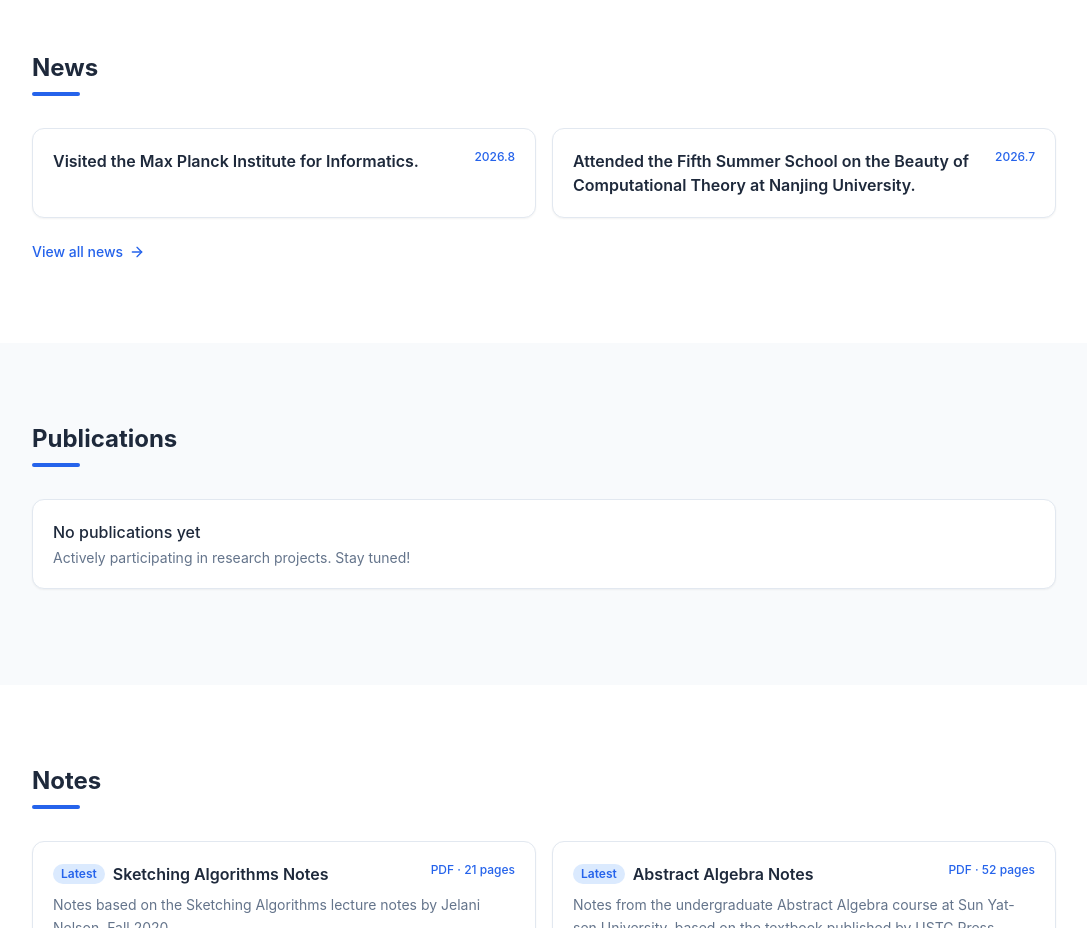
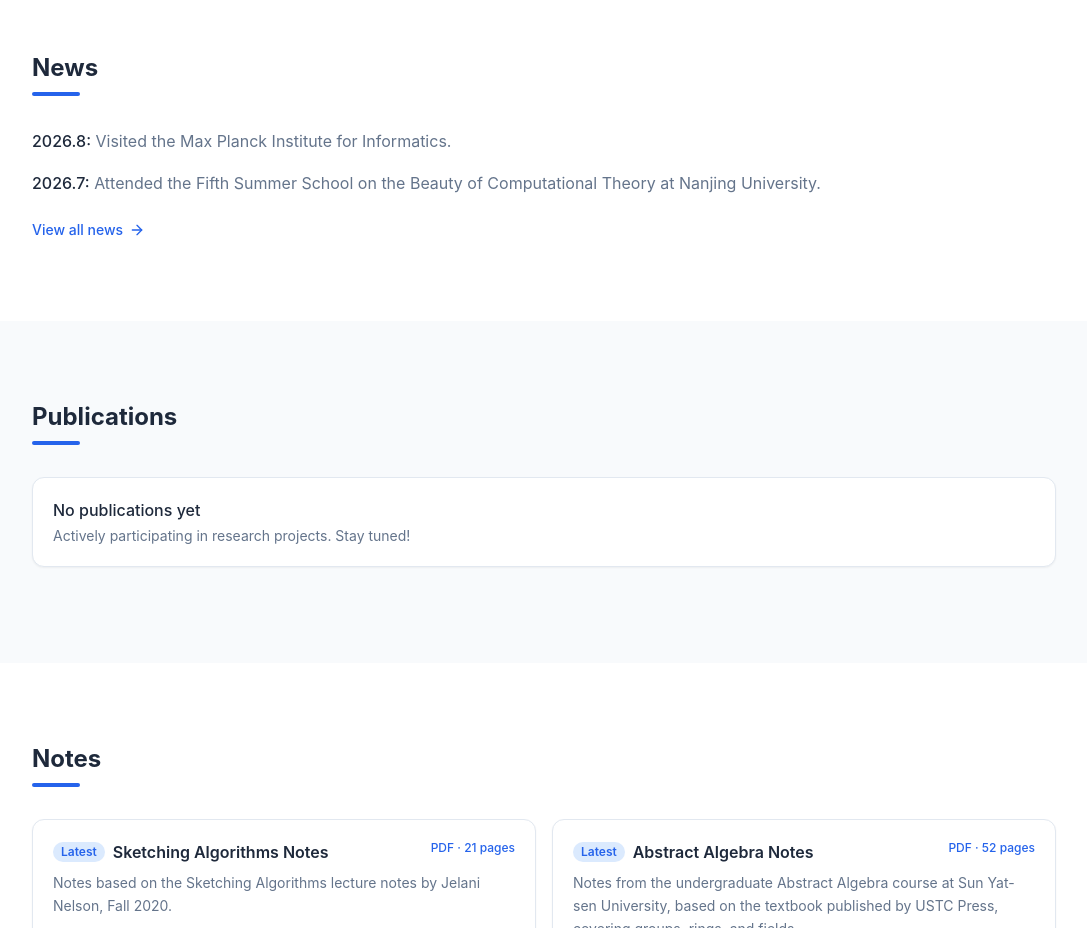
Before and after one commit to qishan-chen/qishan-chen.github.io, a Next.js app: page / in a window 1280 px wide. Shown: the part 1040-1968 px from the top of the page, without its empty margins (96-1183 px from the left). Built offline with nearby package versions, Linux system fonts and the light colour scheme.

Commit message:
Use plain text for homepage news

```diff
--- a/src/app/page.tsx
+++ b/src/app/page.tsx
@@ -108,18 +108,13 @@ export default function Home() {
             <h2 className="text-2xl font-bold mb-2">News</h2>
             <div className="w-12 h-1 bg-[var(--accent)] rounded mb-8" />
           </FadeIn>
-          <div className="grid md:grid-cols-2 gap-4">
+          <div className="space-y-4">
             {news.slice(0, 2).map((item, i) => (
               <FadeIn key={`${item.date}-${item.title}`} delay={0.1 + 0.1 * i}>
-                <Link
-                  href="/news"
-                  className="flex h-full flex-col rounded-xl border border-[var(--border)] bg-[var(--card)] p-5 shadow-sm transition-colors hover:border-[var(--accent)]"
-                >
-                  <div className="flex items-start justify-between gap-3">
-                    <h3 className="font-semibold">{item.title}</h3>
-                    <span className="shrink-0 text-xs font-medium text-[var(--accent)]">{item.date}</span>
-                  </div>
-                </Link>
+                <p className="leading-relaxed">
+                  <time className="font-medium text-[var(--text)]">{item.date}:</time>{" "}
+                  <span className="text-[var(--text-secondary)]">{item.title}</span>
+                </p>
               </FadeIn>
             ))}
           </div>
```
